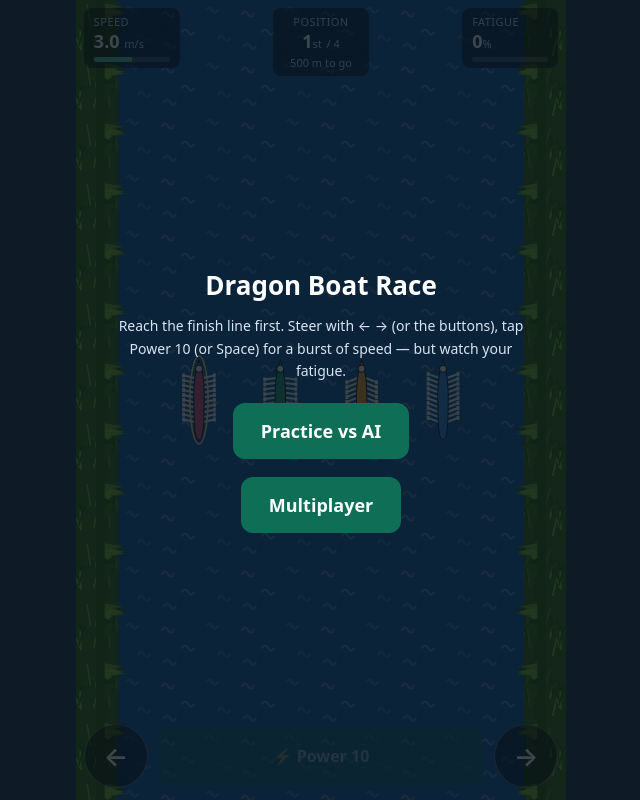
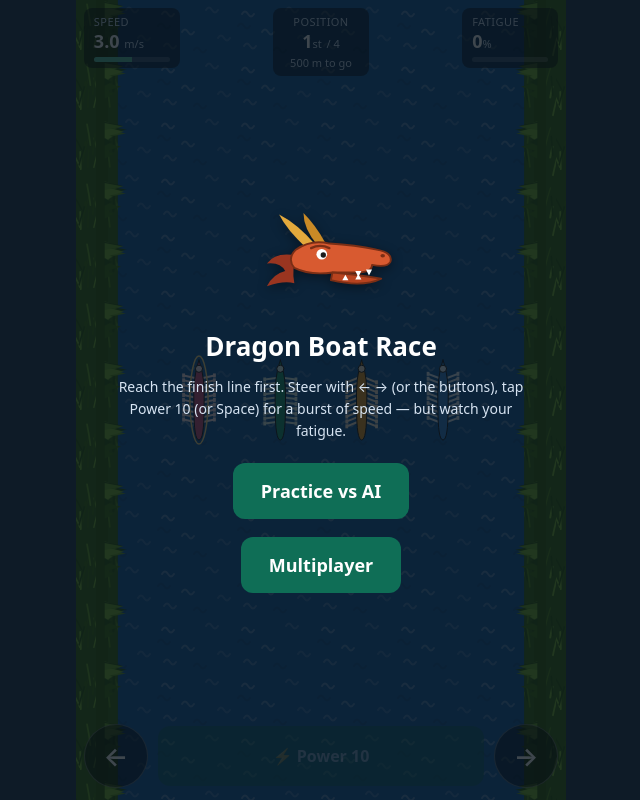
Before and after one commit to JamesRapson/DragonBoatRaceGame, a website built with Vite: page index.html in a window 1280 px wide. Shown: the whole page, without its empty margins (319-959 px from the left). Built offline with nearby package versions, Linux system fonts and the light colour scheme.

Commit message:
Fixed but in multi-game restart

```diff
--- a/index.html
+++ b/index.html
@@ -46,6 +46,19 @@
         <!-- Start / finish overlay -->
         <div id="overlay" class="overlay">
           <div class="overlay-box">
+            <svg class="dragon" viewBox="0 0 210 150" role="img" aria-label="Dragon">
+              <path d="M86 54 Q60 30 50 10 Q74 22 98 50 Z" fill="#e3a93c"/>
+              <path d="M100 50 Q82 28 82 8 Q98 24 110 46 Z" fill="#c98a26"/>
+              <path d="M74 64 Q46 58 34 74 Q52 72 58 84 Q42 88 34 104 Q56 96 70 100 Q66 80 74 64 Z" fill="#9a3520"/>
+              <path d="M72 56 Q92 42 116 48 Q150 50 178 56 Q200 60 196 72 Q192 80 172 76 Q172 86 150 86 L120 86 Q90 90 70 80 Q60 68 72 56 Z" fill="#d85a30" stroke="#7a2e15" stroke-width="2.5" stroke-linejoin="round"/>
+              <path d="M120 86 Q146 88 184 94 Q160 106 118 96 Z" fill="#b8431f" stroke="#7a2e15" stroke-width="2.5" stroke-linejoin="round"/>
+              <path d="M150 84 l4 8 l4 -8 Z M164 82 l4 8 l4 -8 Z" fill="#fff"/>
+              <path d="M150 95 l4 -7 l4 7 Z M133 96 l4 -7 l4 7 Z" fill="#fff"/>
+              <path d="M92 54 Q104 48 116 54" fill="none" stroke="#7a2e15" stroke-width="3" stroke-linecap="round"/>
+              <circle cx="106" cy="62" r="7" fill="#fff"/>
+              <circle cx="108" cy="63" r="3.5" fill="#1b1b1b"/>
+              <ellipse cx="186" cy="64" rx="3" ry="2.2" fill="#7a2e15"/>
+            </svg>
             <h1 id="overlay-title">Dragon Boat Race</h1>
             <p id="overlay-text">Reach the finish line first. Steer with &#8592; &#8594; (or the buttons), tap Power 10 (or Space) for a burst of speed — but watch your fatigue.</p>
             <div id="menu" class="menu">
--- a/src/client/hud.ts
+++ b/src/client/hud.ts
@@ -39,7 +39,7 @@ export class Hud {
     this.total.textContent = String(CONFIG.NUM_BOATS);
   }
 
-  update(game: GameView): void {
+  update(game: GameView, isMultiplayer = false): void {
     const p = game.player;
     if (p) {
       this.speed.textContent = p.speed.toFixed(1);
@@ -68,11 +68,11 @@ export class Hud {
       this.toast.classList.add('hidden');
     }
 
-    this.updateOverlay(game);
+    this.updateOverlay(game, isMultiplayer);
   }
 
   /** Show/hide and fill the central overlay based on the current phase. */
-  private updateOverlay(game: GameView): void {
+  private updateOverlay(game: GameView, isMultiplayer: boolean): void {
     const phase = game.phase;
     if (phase === 'racing') {
       this.overlay.classList.add('hidden');
@@ -84,12 +84,15 @@ export class Hud {
     // A key so we only touch the DOM when the displayed content changes.
     const cd = game.countdown ?? 0;
     const key = phase === 'countdown' ? `cd:${cd}`
-      : phase === 'finished' ? `fin:${game.player?.rank ?? 0}`
+      : phase === 'finished' ? `fin:${game.player?.rank ?? 0}:${isMultiplayer}`
       : phase;
     if (key === this.overlayKey) return;
     this.overlayKey = key;
 
-    const showMenu = phase === 'ready' || phase === 'finished';
+    // The join menu belongs on the opening screen and single-player results.
+    // In multiplayer the next race starts automatically, so hide it there —
+    // otherwise players re-click "Multiplayer" and open a duplicate connection.
+    const showMenu = phase === 'ready' || (phase === 'finished' && !isMultiplayer);
     this.menu.classList.toggle('hidden', !showMenu);
 
     if (phase === 'countdown') {
@@ -102,7 +105,8 @@ export class Hud {
       const rank = game.player?.rank ?? 0;
       const won = rank === 1;
       this.overlayTitle.textContent = won ? 'You won! 🏆' : `Finished ${rank}${ordinalSuffix(rank)}`;
-      this.overlayText.innerHTML = this.resultsHtml(game);
+      this.overlayText.innerHTML = this.resultsHtml(game)
+        + (isMultiplayer ? '<p style="margin-top:10px">Next race starting…</p>' : '');
     } else { // ready
       this.overlayTitle.textContent = 'Dragon Boat Race';
       this.overlayText.textContent = INSTRUCTIONS;
--- a/src/client/main.ts
+++ b/src/client/main.ts
@@ -27,6 +27,11 @@ document.getElementById('btn-practice')!.addEventListener('click', () => {
 });
 
 document.getElementById('btn-multiplayer')!.addEventListener('click', () => {
+  // Reuse the existing connection if we're already in multiplayer — opening a
+  // second WebSocket would register the user as a duplicate player and leave a
+  // zombie holding a boat lane while the client controls a lane-less spectator.
+  if (remote?.connected) { active = remote; return; }
+  remote?.disconnect();
   const r = new RemoteGame();
   r.connect();
   remote = r;
@@ -44,7 +49,7 @@ function frame(now: number): void {
   try {
     active.update(dt);
     renderer.render(active);
-    hud.update(active);
+    hud.update(active, active === remote);
   } catch (err) {
     console.error('frame error', err);
   }
--- a/src/client/style.css
+++ b/src/client/style.css
@@ -92,5 +92,6 @@ html, body {
 .results { list-style: none; padding: 0; margin: 12px 0; font-size: 15px; text-align: left; }
 .results li { padding: 4px 0; display: flex; justify-content: space-between; gap: 16px; }
 .results li.you { font-weight: 700; color: #ffd98a; }
+.dragon { display: block; width: 160px; height: auto; margin: 0 auto 6px; filter: drop-shadow(0 3px 6px rgba(0,0,0,0.4)); }
 .menu { display: flex; flex-direction: column; gap: 10px; align-items: center; margin-top: 12px; }
 .menu.hidden { display: none; }
```
Also changed, not shown: test/rejoin.ts (added, +45 -0 lines).
